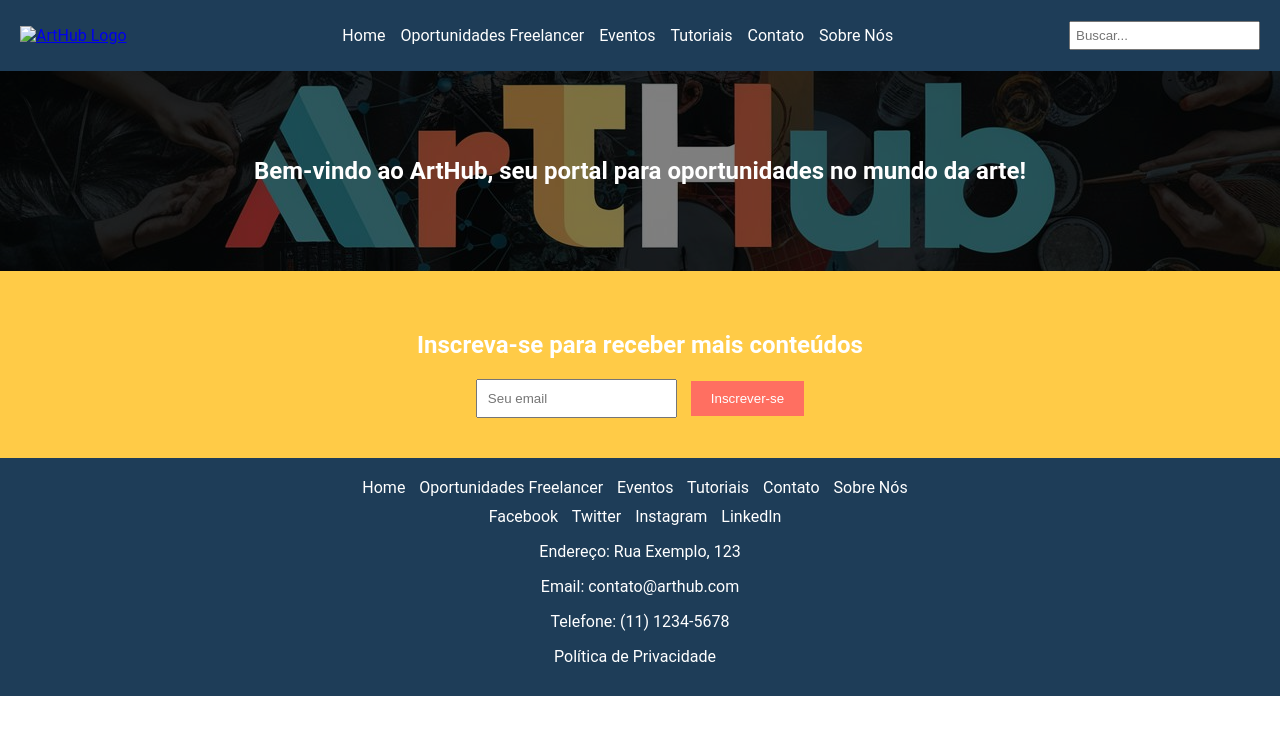
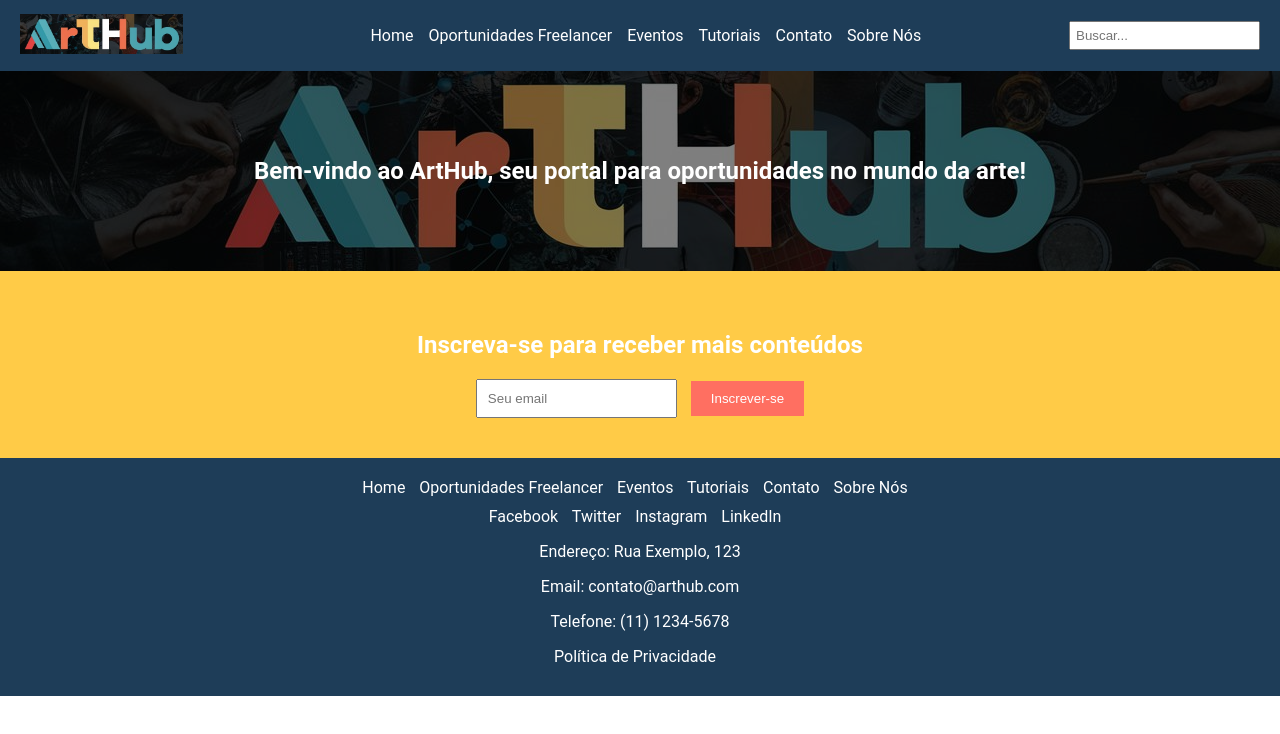
Before and after one commit to robertlima9952/arthub, a plain HTML site: page index.html in a window 1280 px wide. Drawn offline with Linux system fonts and the light colour scheme; files whose address does not match are found by name.

Commit message:
versão1

```diff
--- a/index.html
+++ b/index.html
@@ -11,7 +11,7 @@
     <header class="header">
         <div class="logo">
             <a href="index.html">
-                <img src="img primeira/logo.jpg" alt="ArtHub Logo">
+                <img src="logo.jpg" alt="ArtHub Logo">
             </a>
         </div>
         <nav class="nav">
```
